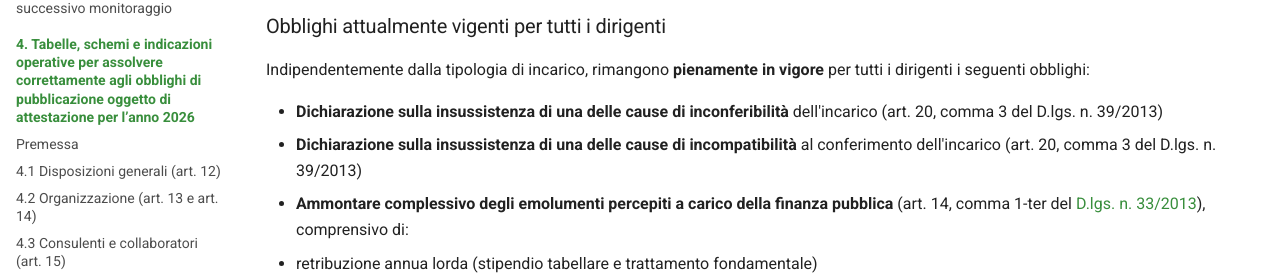
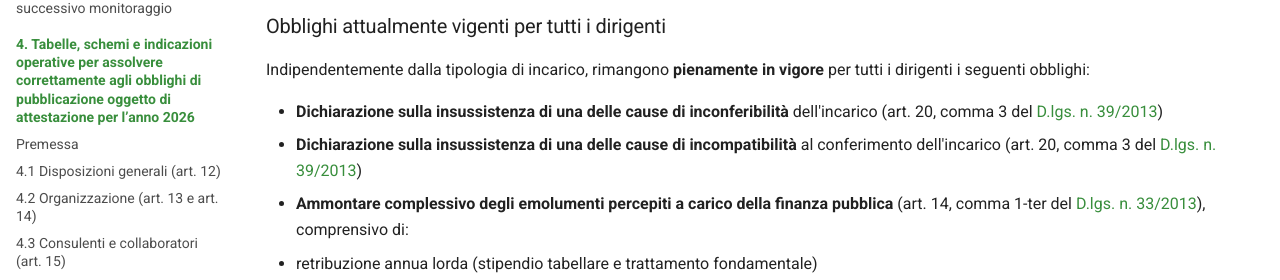
Before and after one commit to Lab4srl/manuale-trasparenza-2026, an MkDocs documentation site: the page built from docs/capitolo-4/4-4-personale-vertice-dirigenziali.md, in a window 1280 px wide and 900 px high, scrolled down 1115 px. Shown: the part 158-438 px from the top of the window. Built offline with MkDocs 1.6.1 and Material for MkDocs 9.7.7, drawn with Linux system fonts in a browser that asks for light colours; some of the changed lines change nothing that is shown.

Commit message:
Aggiornamento manuale

```diff
--- a/docs/capitolo-4/4-4-personale-vertice-dirigenziali.md
+++ b/docs/capitolo-4/4-4-personale-vertice-dirigenziali.md
@@ -30,8 +30,8 @@ Ai sensi dell'art. 14, comma 1 del [D.lgs. n. 33/2013](https://www.normattiva.it
 
 Indipendentemente dalla tipologia di incarico, rimangono **pienamente in vigore** per tutti i dirigenti i seguenti obblighi:
 
-- **Dichiarazione sulla insussistenza di una delle cause di inconferibilità** dell'incarico (art. 20, comma 3 del D.lgs. n. 39/2013)
-- **Dichiarazione sulla insussistenza di una delle cause di incompatibilità** al conferimento dell'incarico (art. 20, comma 3 del D.lgs. n. 39/2013)
+- **Dichiarazione sulla insussistenza di una delle cause di inconferibilità** dell'incarico (art. 20, comma 3 del [D.lgs. n. 39/2013](https://www.normattiva.it/uri-res/N2Ls?urn:nir:stato:decreto.legislativo:2013-04-08;39!vig=2026-05-30){:target="_blank"})
+- **Dichiarazione sulla insussistenza di una delle cause di incompatibilità** al conferimento dell'incarico (art. 20, comma 3 del [D.lgs. n. 39/2013](https://www.normattiva.it/uri-res/N2Ls?urn:nir:stato:decreto.legislativo:2013-04-08;39!vig=2026-05-30){:target="_blank"})
 - **Ammontare complessivo degli emolumenti percepiti a carico della finanza pubblica** (art. 14, comma 1-ter del [D.lgs. n. 33/2013](https://www.normattiva.it/uri-res/N2Ls?urn:nir:stato:decreto.legislativo:2013-03-14;33!vig=2026-05-30){:target="_blank"}), comprensivo di:
   - retribuzione annua lorda (stipendio tabellare e trattamento fondamentale)
   - voci accessorie e indennità (retribuzione di posizione, di risultato e altre indennità)
```
